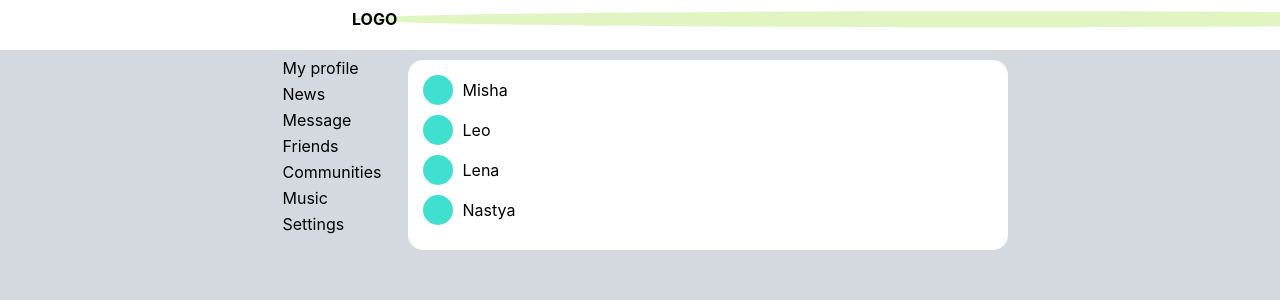
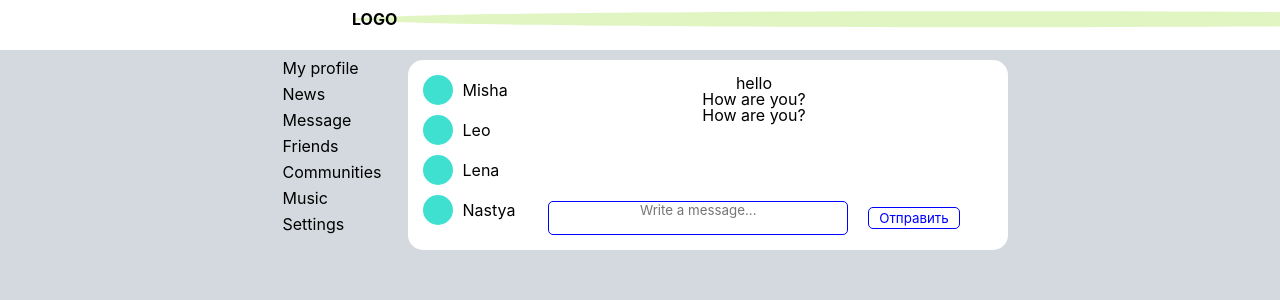
Before and after one commit to bbrvnchy/Course-react, a React (Create React App) app: page /message in a window 1280 px wide. Shown: the top 300 px of the page. Built offline with nearby package versions, Linux system fonts and the light colour scheme.

Commit message:
add onClick

```diff
--- a/src/App.js
+++ b/src/App.js
@@ -20,9 +20,9 @@ const App = (props) => {
                     <Nav />
                     <main className='wrapper-content'>
                         <Routes>
-                            <Route path='/profile' element={<Profile posts={props.posts}/>} />
+                            <Route path='/profile' element={<Profile posts={props.state.posts}/>} />
                             <Route path='/news' element={<News />} />
-                            <Route path='/message' element={<Message dialogs={props.dialogs} messages={props.messages}/>} />
+                            <Route path='/message' element={<Message dialogs={props.state.dialogs} messages={props.state.messages}/>} />
                             <Route path='/friends' element={<Friends />} />
                             <Route path='/groups' element={<Groups />} />
                             <Route path='/audios' element={<Audios />} />
--- a/src/Components/Message/Message.jsx
+++ b/src/Components/Message/Message.jsx
@@ -1,5 +1,6 @@
 import { NavLink } from 'react-router-dom';
-import classes from './Message.module.css'
+import classes from './Message.module.css';
+import React from "react";
 
 // Компонента Диалогов
 const Dialog = (props) => {
@@ -13,7 +14,7 @@ const Dialog = (props) => {
 //Компонента Сообщений
 const Messages = (props) => {
     return (
-        <div className={classes.messages}>{props.name}</div>
+            <div className={classes.messages}>{props.message}</div>
     )
 }
 
@@ -26,6 +27,14 @@ const Message = (props) => {
     //Метод map для сообщений
     let messagesElement = props.messages.map((m)=><Messages message={m.message} />)
 
+    // New massage
+
+    let addNewMessage = React.createRef()
+
+    let newMassage = () =>{
+        let textMassage = addNewMessage.current.value;
+        alert(textMassage)
+    }
     return (
         <section className={classes.message}>
             <div className={classes.message__body}>
@@ -33,9 +42,17 @@ const Message = (props) => {
                     {/* Метод map для диалогов */}
                     {dialogsElement}
                 </div>
-                <div className={classes.message__dialogs}>
-                    {/* Метод map для сообщений */}
-                    {messagesElement}
+                <div className={classes.dialogs__body}>
+                    <div className={classes.item}>
+                        <div className={classes.item__dialogs}>
+                            {/* Метод map для сообщений */}
+                            {messagesElement}
+                        </div>
+                        <div className={classes.item__textarea}>
+                            <textarea ref={addNewMessage} placeholder='Write a message...'></textarea>
+                            <button onClick={newMassage}>Отправить</button>
+                        </div>
+                    </div>
                 </div>
             </div>
         </section>
--- a/src/Components/Message/Message.module.css
+++ b/src/Components/Message/Message.module.css
@@ -12,11 +12,12 @@
     flex: 0 1 70px;
 }
 
-.message__dialogs{
+.dialogs__body{
     flex: 1 1 auto;
     text-align: center;
 }
 
+/*Иконки*/
 .items{
     display: flex;
     align-items: center;
@@ -31,3 +32,32 @@
     border-radius: 50%;
     margin: 0 10px 0 0;
 }
+
+/*Поле ввода*/
+
+.item{
+    height: 100%;
+    display: flex;
+    flex-direction: column;
+    align-items: center;
+}
+.item__dialogs{
+    flex: 1 0 auto;
+}
+
+.item__textarea{
+    flex: 0 0 auto;
+    display: flex;
+    align-items: center;
+    justify-content: center;
+}
+
+.item__textarea textarea{
+    width: 300px;
+    resize: none;
+    border: 1px solid blue;
+    border-radius: 5px;
+    text-align: center;
+    margin: 0 20px 0 0;
+
+}
--- a/src/Components/Profile/MyPosts/MyPosts.jsx
+++ b/src/Components/Profile/MyPosts/MyPosts.jsx
@@ -1,17 +1,26 @@
 import classes from'./MyPosts.module.css'
 import Post from './Post/Post';
+import React from "react";
 
 const MyPosts =(props)=>{
 
     // Перебор массива
     let postsElement = props.posts.map((p) => <Post message={p.message} likesCount={p.likesCount}/>)
 
+    // createRef
 
+    let newPostElement = React.createRef()
+
+    //Добавление поста
+    let addPost = () => {
+        let text = newPostElement.current.value;
+        alert(text)
+    }
     return(
         <div>
-            <textarea className={classes.textarea} placeholder='New posts'></textarea>
-            <button type='submit' className={classes.button}>Add post</button>
-            <button type='reset' className={classes.button}>Remove</button>
+            <textarea ref={newPostElement} className={classes.textarea} placeholder='New posts'></textarea>
+            <button onClick={addPost} className={classes.button} >Add post</button>
+            <button className={classes.button}>Remove</button>
             <div className={classes.posts}>
                 {postsElement}     {/* Вставляем массив  */}
             </div>
--- a/src/Redux/state.js
+++ b/src/Redux/state.js
@@ -0,0 +1,20 @@
+
+const state = {
+    posts: [
+        {message:'Hello world', likesCount:11},
+        {message:'Hi, how are you?', likesCount:12}
+    ],
+    dialogs: [
+        { name: 'Misha', id: '1' },
+        { name: 'Leo', id: '2' },
+        { name: 'Lena', id: '3' },
+        { name: 'Nastya', id: '4' }
+    ],
+    messages: [
+        { message: 'hello' },
+        { message: 'How are you?' },
+        { message: 'How are you?' },
+    ]
+}
+
+export default state;
--- a/src/index.js
+++ b/src/index.js
@@ -4,35 +4,14 @@ import './index.css';
 import App from './App';
 import reportWebVitals from './reportWebVitals';
 import { BrowserRouter } from 'react-router-dom';
-
-
-// Массив данных(Для моего профиля)
-let posts= [
-    {message:'Hello world', likesCount:11},
-    {message:'Hi, how are you?', likesCount:12}
-]
-//Массив диалогов
-let dialogs = [
-    { name: 'Misha', id: '1' },
-    { name: 'Leo', id: '2' },
-    { name: 'Lena', id: '3' },
-    { name: 'Nastya', id: '4' }
-]
-//Массив сообщений
-let messages = [
-    { message: 'hello' },
-    { message: 'How are you?' },
-    { message: 'How are you?' },
-]
-
-
+import state from './Redux/state'
 
 const root = ReactDOM.createRoot(document.getElementById('root'));
 
 root.render(
   <React.StrictMode>
     <BrowserRouter>
-      <App posts={posts} dialogs={dialogs} messages={messages} />
+      <App state={state} />
     </BrowserRouter>
   </React.StrictMode>
 );
```
